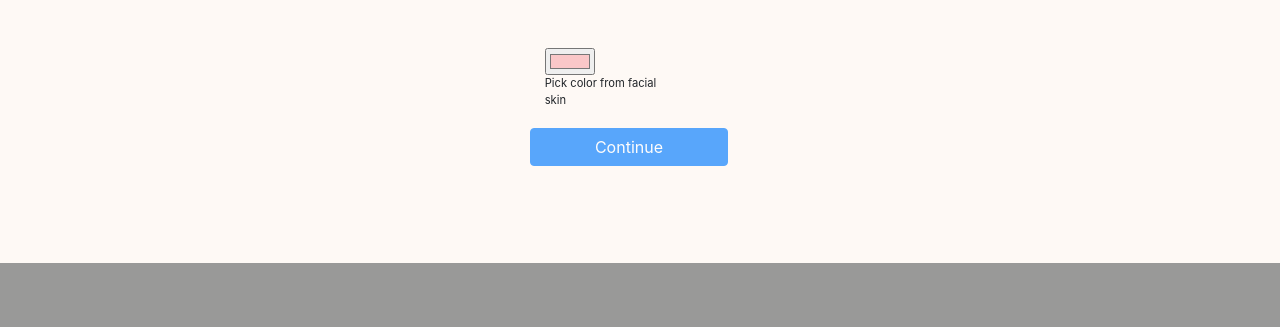
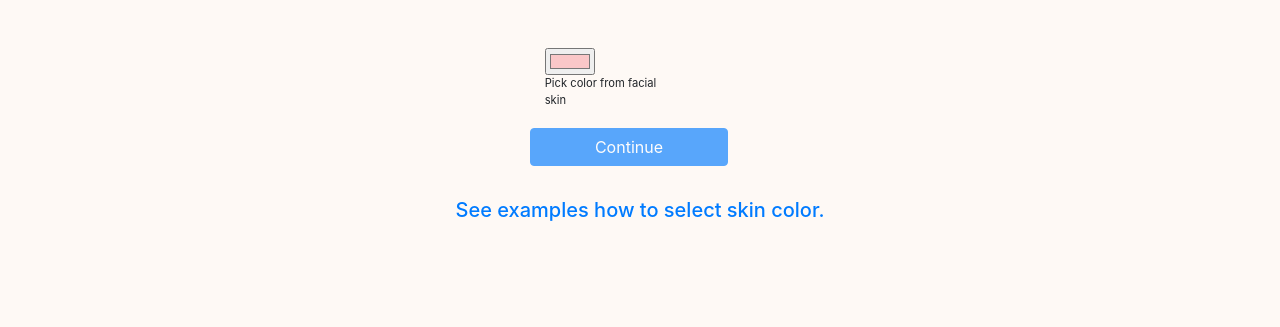
Before and after one commit to arjundheek/arjundheek, a Django app: page /user-profile-edit in a window 1280 px wide. Shown: the part 933-1260 px from the top of the page. Before the commit the page ends 1196 px from the top, so only its background shows below. Run offline with Django 4.2, Linux system fonts and the light colour scheme; some libraries are stand-ins or nearby versions.

Commit message:
Update user-profile-edit.html

```diff
--- a/templates/ArjunVaas/user-profile-edit.html
+++ b/templates/ArjunVaas/user-profile-edit.html
@@ -52,6 +52,11 @@
                     </button>
                     {% endif %}
                 </form>
+            <div class="aksh" style="margin-top: 2rem">
+                            <a href="https://youtube.com" style="display: inline;">
+                                <h5 class="tetExplm">See examples how to select skin color.</h5>
+                            </a>
+                        </div>
             </div>
         </div>
         <footer>
```
